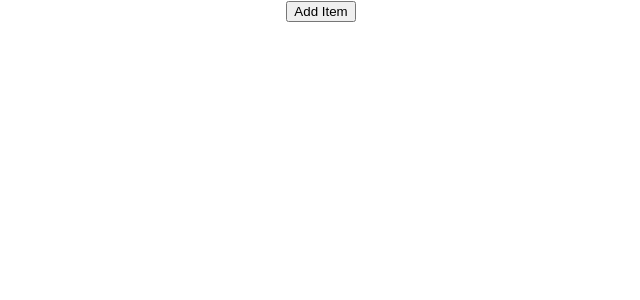
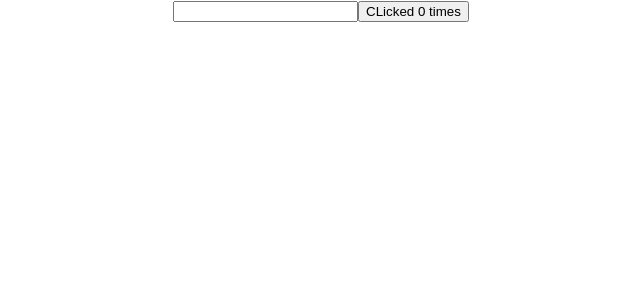
Before and after one commit to bhawesh2000/React_HTTP_React_Hooks, a React (Create React App) app: page / in a window 1280 px wide. Shown: the top 300 px of the page, without its empty margins (319-959 px from the left). Built offline with nearby package versions, Linux system fonts and the light colour scheme.

Commit message:
useEffect conditionally

```diff
--- a/src/App.js
+++ b/src/App.js
@@ -6,6 +6,7 @@
 import HooksComponentTwo from './Components/HooksComponentTwo';
 import HooksComponentThree from './Components/HooksComponentThree';
 import HooksComponentFour from './Components/HooksComponentFour';
+import UseEffectOne from './Components/useEffectOne';
 
 function App() {
   return (
@@ -15,7 +16,8 @@
      {/* <HooksCounter /> */}
      {/* <HooksComponentTwo /> */}
      {/* <HooksComponentThree /> */}
-     <HooksComponentFour />
+     {/* <HooksComponentFour /> */}
+     <UseEffectOne />
     </div>
   );
 }
--- /dev/null
+++ b/src/Components/useEffectOne.js
@@ -0,0 +1,29 @@
+//useEffect hook let's us perform side-effectslike updating DOM, fetching data from api and setting subscription and times
+//useEffect is used in functional Component like we use componentDidMount, ComponentDidUpdate and ComponentDidUnmount in class component
+//We Did conditional run on useEffect
+
+import React, { useEffect, useState } from 'react'
+
+function UseEffectOne() {
+
+    const [count , setCount]=useState(0)
+    const [name , setName]=useState('')
+
+//In useState 1st parameter is callback fn and 2nd parameter is array which include prop or state on whose basis useEffect execute
+//this 2nd parameter is for conditional executing useEffect
+
+    useEffect(()=>{
+        console.log(`updating document title`)
+        document.title=`you clicked ${count} times`
+    } ,
+    [count])  //count is the state variable on whose change only useEffect hook execute
+
+  return (
+    <div>
+      <input type='text' value={name} onChange={(event)=>{setName(event.target.value)}} />
+      <button onClick={()=>{ setCount(count+1)}}>CLicked {count} times</button>
+    </div>
+  )
+}
+
+export default UseEffectOne
```
